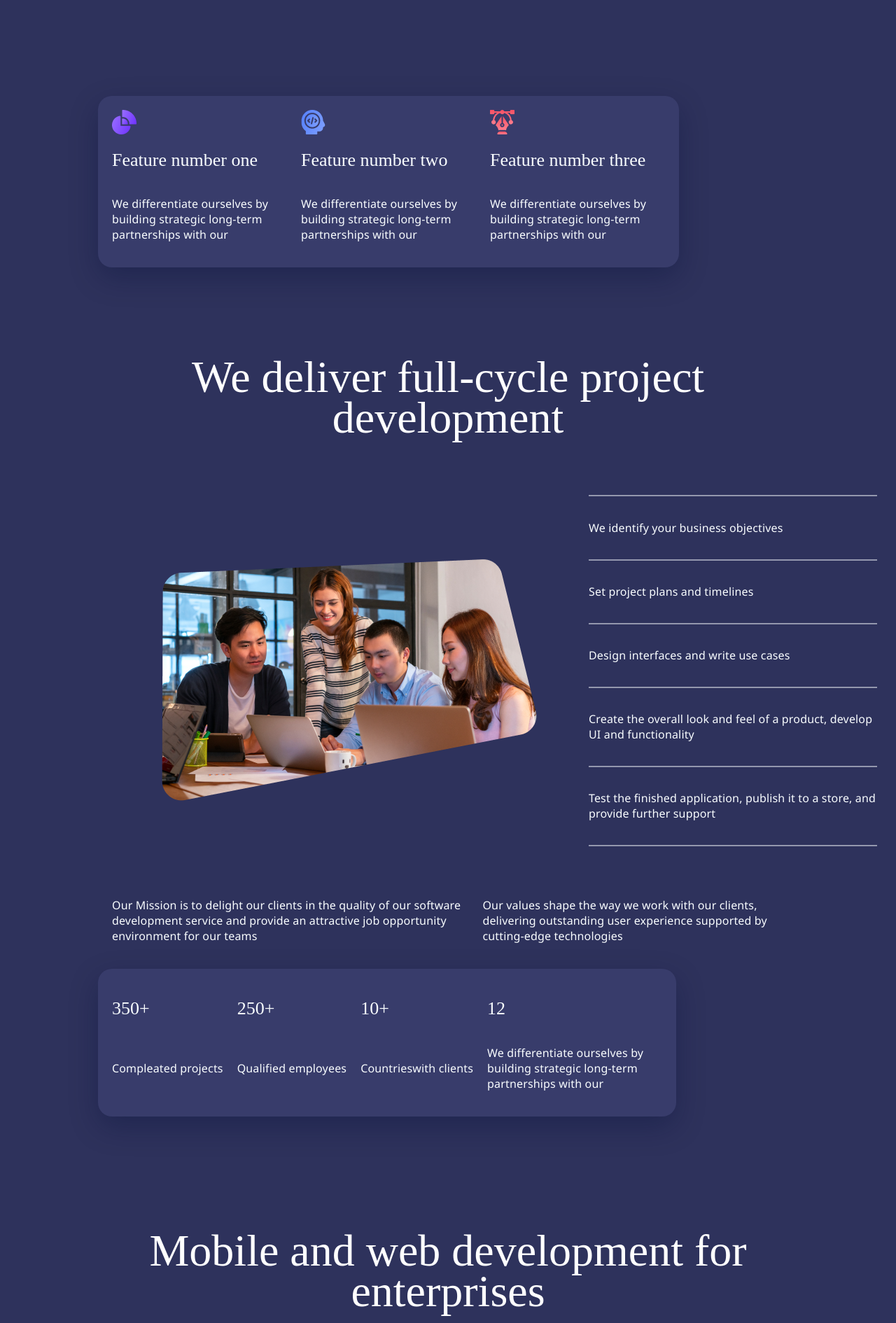
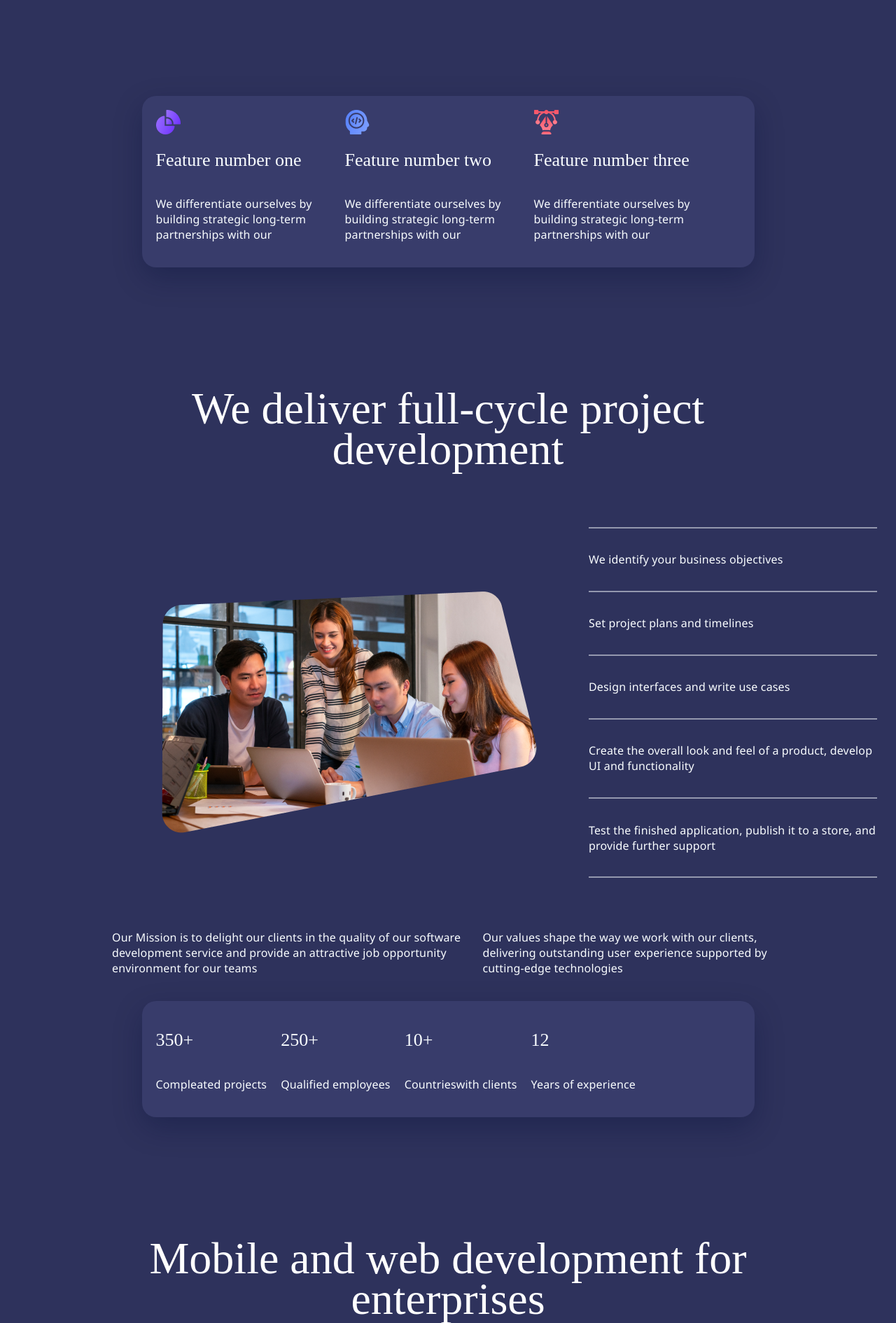
Before and after one commit to Sh0g/secondstage, a PHP site: page /new_index.html in a window 1280 px wide. Shown: the part 598-2488 px from the top of the page at 70% size. Run offline with PHP 8.4, Linux system fonts and the light colour scheme; some web fonts are replaced.

Commit message:
some corrections with padding

```diff
--- a/new_index.css
+++ b/new_index.css
@@ -98,8 +98,8 @@ header{
 
 
   .blue-box{
-    position: absolute;
-    max-width: 1100px;
+
+    width: 835px;
     max-height: 265px;
     margin:auto;
 
@@ -151,7 +151,7 @@ header{
   opacity: 0.5;
   }
   .free-space{
-      padding-top: 300px;
+      padding-top: 100px;
   }
 
   .text-box{
--- a/new_index.html
+++ b/new_index.html
@@ -93,7 +93,7 @@
             </div>
         <div class="text-box-mobile limit-width">
             <h2>12</h2>
-            <h3>We differentiate ourselves by building strategic long-term partnerships with our</h3>
+            <h3>Years of experience</h3>
         </div>
         </div>
     </div>
```
Also changed, not shown: src/styles/base/_general.scss (+17 -25 lines), src/styles/main.scss (line endings or trailing spaces).
